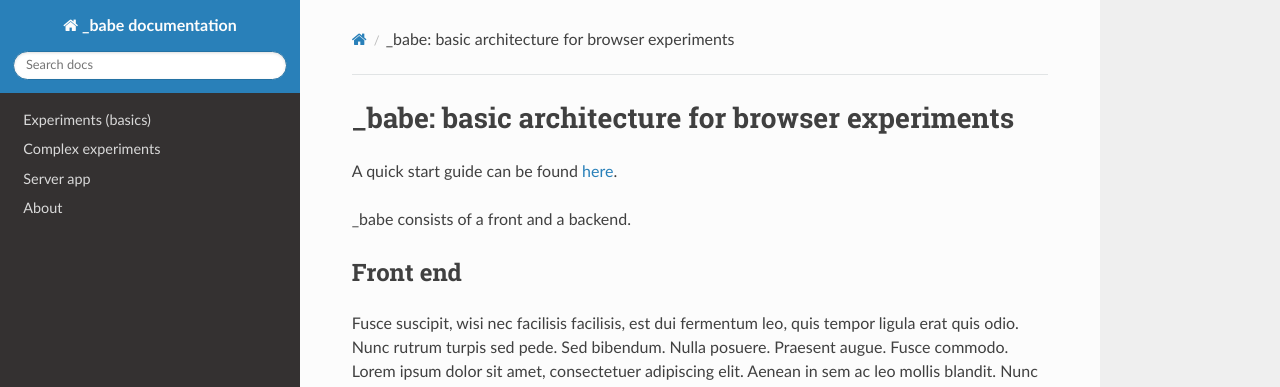
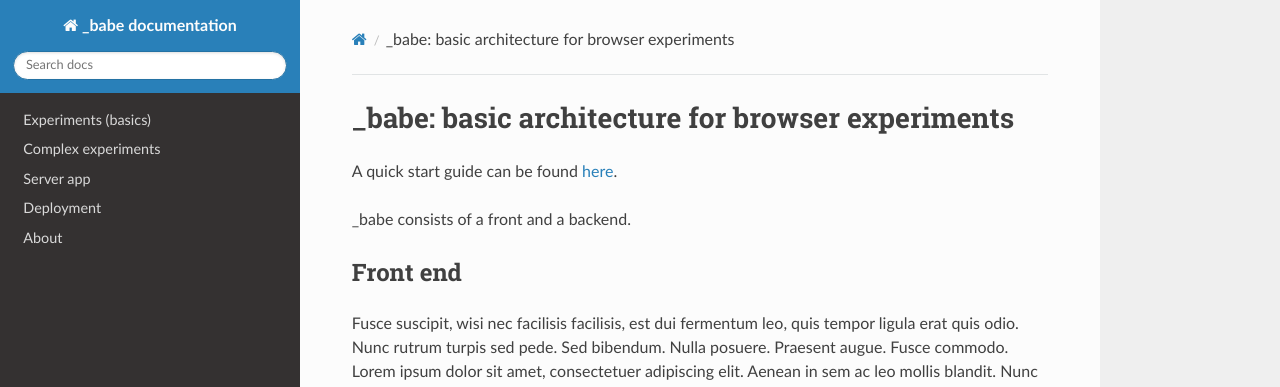
Before and after one commit to magpie-ea/magpie-v3-docs, an MkDocs documentation site: the page built from docs/README.md, in a window 1280 px wide. Shown: the top 387 px of the page. Built offline with MkDocs 1.6.1, drawn with Linux system fonts in a browser that asks for light colours; nearby versions of some CDN libraries.

Commit message:
added deployment section

```diff
--- a/mkdocs.yml
+++ b/mkdocs.yml
@@ -3,5 +3,6 @@ nav:
     - Experiments (basics): basics.md
     - Complex experiments: complex.md
     - Server app: server_app.md
+    - Deployment: deployment.md
     - About: about.md
 theme: readthedocs
```
Also changed, not shown: docs/deployment.md (added).
